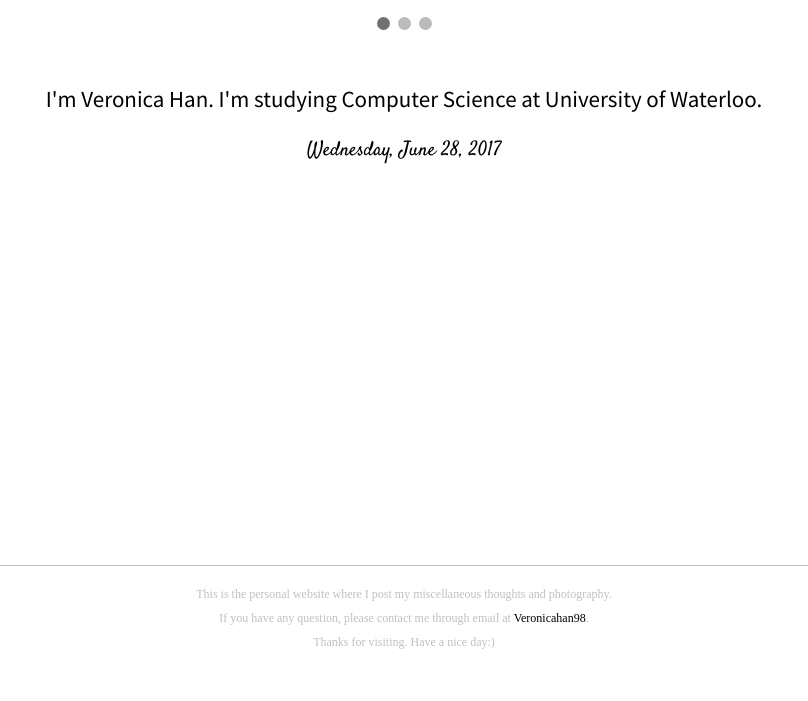
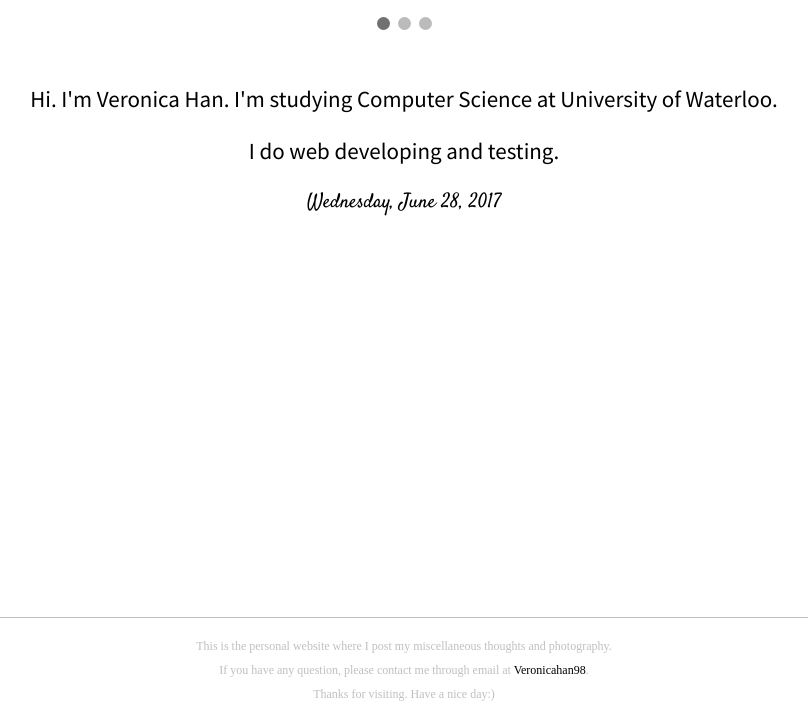
Before and after one commit to topveronicaa/topveronicaa.github.io, a Jekyll site: the page built from index.html, in a window 1280 px wide. Shown: the part 618-1319 px from the top of the page, without its empty margins (236-1044 px from the left). Built offline with Jekyll 4.4.1, drawn with Linux system fonts in a browser that asks for light colours; some web fonts are replaced; before the commit the page ends 1267 px from its top, so only the background shows below that.

Commit message:
Update index.html

```diff
--- a/index.html
+++ b/index.html
@@ -267,7 +267,8 @@ function showSlides(n) {
   <div class = "main">
 
 
-<p class="main">I'm Veronica Han. I'm studying Computer Science at University of Waterloo.</p>
+<p class="main">Hi. I'm Veronica Han. I'm studying Computer Science at University of Waterloo.</p>
+    <p class="main">I do web developing and testing.</p>
 <center><time id="msg"></time></center>
 
     <script>
```
